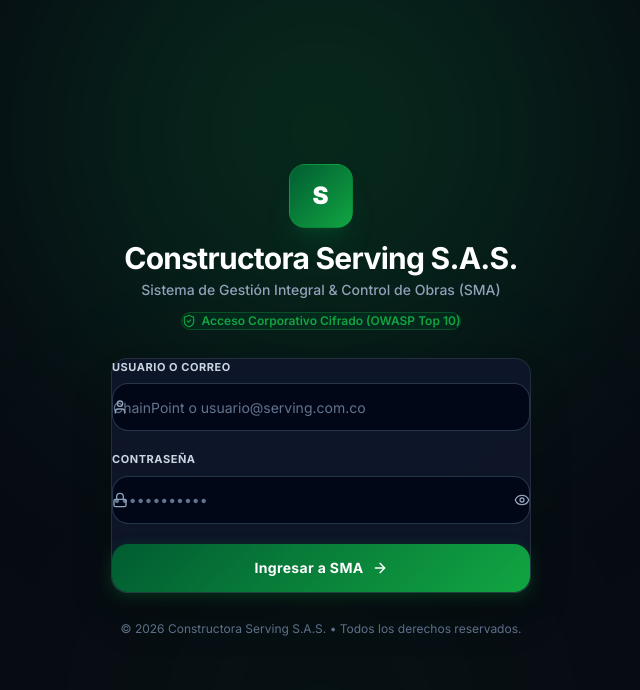
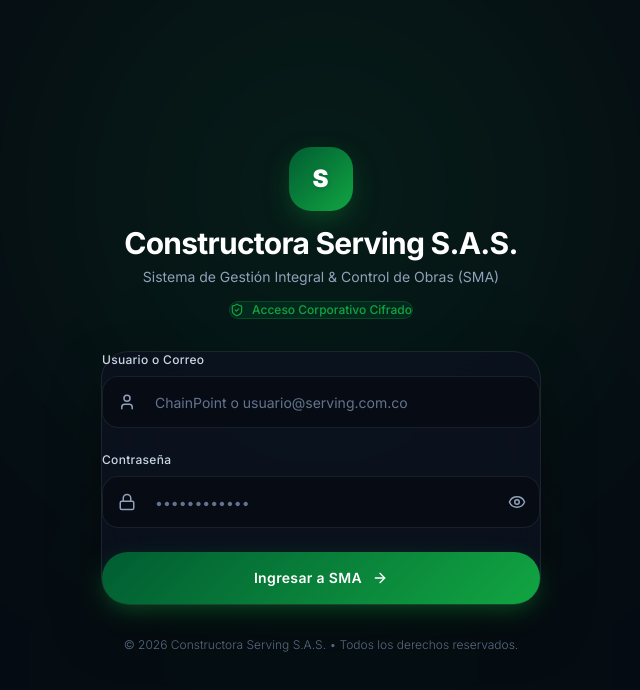
Before and after one commit to MateoSanzMedina/sma, a Next.js app: page /login in a window 1280 px wide. Shown: the top 690 px of the page, without its empty margins (319-959 px from the left). Built offline with nearby package versions, Linux system fonts and the light colour scheme.

Commit message:
design: add 52px inline padding to inputs, rounded-3xl minimalist card, and universal pill buttons

```diff
--- a/src/app/globals.css
+++ b/src/app/globals.css
@@ -218,3 +218,64 @@ body {
 .animate-slide-right {
   animation: slideInRight var(--transition-normal) ease forwards;
 }
+
+/* ===== UI/UX Pro Max - Botones Corporativos Estándar ===== */
+button, input, select, textarea {
+  font-family: inherit;
+}
+
+.btn-serving-primary {
+  display: inline-flex;
+  align-items: center;
+  justify-content: center;
+  gap: 0.5rem;
+  padding: 0.75rem 1.5rem;
+  border-radius: 9999px;
+  font-weight: 600;
+  font-size: 0.875rem;
+  letter-spacing: 0.02em;
+  color: #ffffff;
+  background: linear-gradient(135deg, #015c32 0%, #11a542 100%);
+  box-shadow: 0 4px 15px rgba(17, 165, 66, 0.3);
+  transition: all 250ms cubic-bezier(0.4, 0, 0.2, 1);
+  cursor: pointer;
+  border: none;
+}
+
+.btn-serving-primary:hover {
+  background: linear-gradient(135deg, #014d2a 0%, #14c750 100%);
+  box-shadow: 0 8px 25px rgba(17, 165, 66, 0.45);
+  transform: translateY(-1.5px);
+}
+
+.btn-serving-primary:active {
+  transform: scale(0.98);
+}
+
+.btn-serving-secondary {
+  display: inline-flex;
+  align-items: center;
+  justify-content: center;
+  gap: 0.5rem;
+  padding: 0.75rem 1.5rem;
+  border-radius: 9999px;
+  font-weight: 600;
+  font-size: 0.875rem;
+  color: #cbd5e1;
+  background: rgba(255, 255, 255, 0.04);
+  border: 1px solid rgba(255, 255, 255, 0.1);
+  backdrop-filter: blur(8px);
+  transition: all 250ms cubic-bezier(0.4, 0, 0.2, 1);
+  cursor: pointer;
+}
+
+.btn-serving-secondary:hover {
+  background: rgba(255, 255, 255, 0.08);
+  color: #ffffff;
+  border-color: rgba(255, 255, 255, 0.2);
+  transform: translateY(-1.5px);
+}
+
+.btn-serving-secondary:active {
+  transform: scale(0.98);
+}
--- a/src/app/login/page.tsx
+++ b/src/app/login/page.tsx
@@ -45,75 +45,81 @@ export default function LoginPage() {
   };
 
   return (
-    <div className="min-h-screen w-full flex items-center justify-center bg-[#070B12] px-4 py-8 relative overflow-hidden selection:bg-[#11a542]/30 selection:text-white">
-      {/* Resplandores de Fondo con Paleta Oficial Serving S.A.S. (Verde Bosque & Verde Esmeralda) */}
+    <div className="min-h-screen w-full flex items-center justify-center bg-[#070B12] px-4 py-12 relative overflow-hidden selection:bg-[#11a542]/30 selection:text-white">
+      {/* Resplandor Ambiental Minimalista - Paleta Serving (Verde Esmeralda Sutil) */}
       <div
-        className="pointer-events-none absolute -top-48 left-1/2 -translate-x-1/2 w-[650px] h-[650px] rounded-full blur-[120px] opacity-25"
-        style={{ background: "radial-gradient(circle, #11a542 0%, #015c32 55%, transparent 75%)" }}
+        className="pointer-events-none absolute -top-40 left-1/2 -translate-x-1/2 w-[700px] h-[700px] rounded-full blur-[140px] opacity-20"
+        style={{ background: "radial-gradient(circle, #11a542 0%, #015c32 45%, transparent 70%)" }}
       />
       <div
-        className="pointer-events-none absolute -bottom-48 left-1/2 -translate-x-1/2 w-[550px] h-[550px] rounded-full blur-[120px] opacity-15"
-        style={{ background: "radial-gradient(circle, #015c32 0%, #0B1910 60%, transparent 80%)" }}
+        className="pointer-events-none absolute -bottom-40 left-1/2 -translate-x-1/2 w-[600px] h-[600px] rounded-full blur-[140px] opacity-10"
+        style={{ background: "radial-gradient(circle, #015c32 0%, transparent 65%)" }}
       />
 
-      {/* Contenedor Principal */}
-      <div className="w-full max-w-[420px] flex flex-col items-center gap-7 relative z-10">
+      {/* Contenedor Principal con Espaciado Generoso */}
+      <div className="w-full max-w-[440px] flex flex-col items-center gap-8 relative z-10">
 
-        {/* Emblema y Título Corporativo Serving S.A.S. */}
-        <div className="flex flex-col items-center text-center gap-3">
-          {/* Logo Emblema Oficial con 'S' de Serving */}
+        {/* Cabecera de Marca Serving S.A.S. */}
+        <div className="flex flex-col items-center text-center gap-3.5">
+          {/* Emblema con bordes redondeados orgánicos */}
           <div
-            className="flex h-16 w-16 items-center justify-center rounded-2xl shadow-xl shadow-[#015c32]/30 border border-[#11a542]/40 transition-transform hover:scale-105"
-            style={{ background: "linear-gradient(135deg, #015c32 0%, #11a542 100%)" }}
+            className="flex h-16 w-16 items-center justify-center rounded-[22px] shadow-2xl transition-all duration-300 hover:scale-105"
+            style={{
+              background: "linear-gradient(135deg, #015c32 0%, #11a542 100%)",
+              boxShadow: "0 10px 30px -5px rgba(17, 165, 66, 0.4)"
+            }}
           >
-            <span className="font-display text-2xl font-black text-white tracking-wider">
+            <span className="font-display text-2xl font-black text-white tracking-wider drop-shadow-sm">
               S
             </span>
           </div>
 
-          <div className="flex flex-col gap-1">
+          <div className="flex flex-col gap-1.5 mt-1">
             <h1 className="text-2xl sm:text-3xl font-bold tracking-tight text-white">
               Constructora Serving S.A.S.
             </h1>
-            <p className="text-xs sm:text-sm font-medium text-slate-400">
+            <p className="text-xs sm:text-sm font-normal text-slate-400">
               Sistema de Gestión Integral &amp; Control de Obras (SMA)
             </p>
           </div>
 
-          <div className="inline-flex items-center gap-1.5 rounded-full border border-[#11a542]/30 bg-[#015c32]/20 px-3.5 py-1 text-xs font-semibold text-[#11a542] mt-0.5 backdrop-blur-md">
+          <div className="inline-flex items-center gap-2 rounded-full border border-[#11a542]/25 bg-[#015c32]/25 px-4 py-1.5 text-xs font-medium text-[#11a542] backdrop-blur-md">
             <ShieldCheck className="h-3.5 w-3.5 text-[#11a542]" />
-            Acceso Corporativo Cifrado (OWASP Top 10)
+            <span>Acceso Corporativo Cifrado</span>
           </div>
         </div>
 
-        {/* Tarjeta Ejecutiva de Inicio de Sesión */}
-        <div className="w-full rounded-2xl border border-white/10 bg-slate-900/90 p-6 sm:p-8 shadow-2xl backdrop-blur-xl flex flex-col gap-6">
-
-          {/* Mensaje de Error si aplica */}
+        {/* Tarjeta Ejecutiva Minimalista con Curvatura 'rounded-[28px]' */}
+        <div
+          className="w-full rounded-[28px] border border-white/[0.08] bg-[#0c1220]/80 p-8 sm:p-10 shadow-[0_25px_60px_-15px_rgba(0,0,0,0.7)] backdrop-blur-2xl flex flex-col gap-6"
+        >
+          {/* Notificación de Error */}
           {error && (
-            <div className="flex items-start gap-3 rounded-xl border border-rose-500/30 bg-rose-500/10 p-4 text-xs sm:text-sm font-medium text-rose-300 animate-in fade-in duration-200">
+            <div className="flex items-start gap-3 rounded-2xl border border-rose-500/25 bg-rose-500/10 p-4 text-xs sm:text-sm font-medium text-rose-300 animate-in fade-in duration-200">
               <AlertCircle className="h-5 w-5 shrink-0 text-rose-400 mt-0.5" />
               <span className="leading-relaxed">{error}</span>
             </div>
           )}
 
           {/* Formulario */}
-          <form onSubmit={handleSubmit} className="flex flex-col gap-5 w-full">
+          <form onSubmit={handleSubmit} className="flex flex-col gap-6 w-full">
 
             {/* Campo: Usuario o Correo */}
             <div className="flex flex-col gap-2 w-full text-left">
               <label
                 htmlFor="user-ident"
-                className="text-[11px] font-bold uppercase tracking-wider text-slate-300"
+                className="text-xs font-medium tracking-wide text-slate-300 ml-1"
               >
                 Usuario o Correo
               </label>
 
               <div className="relative flex items-center w-full">
-                {/* Icono perfectamente centrado */}
-                <div className="absolute inset-y-0 left-0 pl-3.5 flex items-center justify-center pointer-events-none text-slate-400">
-                  <UserIcon className="h-4 w-4" />
+                {/* Icono perfectamente ubicado y centrado verticalmente */}
+                <div className="absolute left-4 flex items-center justify-center pointer-events-none text-slate-400 z-10">
+                  <UserIcon className="h-4.5 w-4.5 text-slate-400" />
                 </div>
+
+                {/* Input con padding-left inline explícito de 52px (3.25rem) para evitar cualquier solapamiento */}
                 <input
                   id="user-ident"
                   type="text"
@@ -122,7 +128,8 @@ export default function LoginPage() {
                   placeholder="ChainPoint o usuario@serving.com.co"
                   value={username}
                   onChange={(e) => setUsername(e.target.value)}
-                  className="w-full h-12 rounded-xl border border-slate-700/80 bg-slate-950/90 pl-11 pr-4 text-sm text-white placeholder:text-slate-500 transition-all focus:border-[#11a542] focus:bg-slate-950 focus:outline-none focus:ring-2 focus:ring-[#11a542]/20"
+                  style={{ paddingLeft: "3.25rem", paddingRight: "1.25rem" }}
+                  className="w-full h-13 rounded-2xl border border-white/[0.08] bg-[#070b14] text-sm text-white placeholder:text-slate-500 transition-all duration-200 focus:border-[#11a542] focus:bg-[#070b14] focus:outline-none focus:ring-4 focus:ring-[#11a542]/15"
                 />
               </div>
             </div>
@@ -131,16 +138,18 @@ export default function LoginPage() {
             <div className="flex flex-col gap-2 w-full text-left">
               <label
                 htmlFor="password-ident"
-                className="text-[11px] font-bold uppercase tracking-wider text-slate-300"
+                className="text-xs font-medium tracking-wide text-slate-300 ml-1"
               >
                 Contraseña
               </label>
 
               <div className="relative flex items-center w-full">
-                {/* Icono perfectamente centrado */}
-                <div className="absolute inset-y-0 left-0 pl-3.5 flex items-center justify-center pointer-events-none text-slate-400">
-                  <Lock className="h-4 w-4" />
+                {/* Icono de candado centrado */}
+                <div className="absolute left-4 flex items-center justify-center pointer-events-none text-slate-400 z-10">
+                  <Lock className="h-4.5 w-4.5 text-slate-400" />
                 </div>
+
+                {/* Input con paddings explícitos izquierda y derecha */}
                 <input
                   id="password-ident"
                   type={showPassword ? "text" : "password"}
@@ -149,42 +158,36 @@ export default function LoginPage() {
                   placeholder="••••••••••••"
                   value={password}
                   onChange={(e) => setPassword(e.target.value)}
-                  className="w-full h-12 rounded-xl border border-slate-700/80 bg-slate-950/90 pl-11 pr-11 text-sm text-white placeholder:text-slate-500 transition-all focus:border-[#11a542] focus:bg-slate-950 focus:outline-none focus:ring-2 focus:ring-[#11a542]/20"
+                  style={{ paddingLeft: "3.25rem", paddingRight: "3.25rem" }}
+                  className="w-full h-13 rounded-2xl border border-white/[0.08] bg-[#070b14] text-sm text-white placeholder:text-slate-500 transition-all duration-200 focus:border-[#11a542] focus:bg-[#070b14] focus:outline-none focus:ring-4 focus:ring-[#11a542]/15"
                 />
-                {/* Botón ver/ocultar contraseña perfectamente centrado */}
+
+                {/* Botón Ver/Ocultar con espacio independiente */}
                 <button
                   type="button"
                   onClick={() => setShowPassword(!showPassword)}
-                  className="absolute inset-y-0 right-0 pr-3.5 flex items-center justify-center text-slate-400 hover:text-white transition-colors cursor-pointer"
+                  className="absolute right-3.5 p-2 rounded-xl text-slate-400 hover:text-white hover:bg-white/[0.06] transition-colors cursor-pointer flex items-center justify-center"
                   title={showPassword ? "Ocultar contraseña" : "Ver contraseña"}
                 >
-                  {showPassword ? <EyeOff className="h-4 w-4" /> : <Eye className="h-4 w-4" />}
+                  {showPassword ? <EyeOff className="h-4.5 w-4.5" /> : <Eye className="h-4.5 w-4.5" />}
                 </button>
               </div>
             </div>
 
-            {/* Botón de Ingreso con Paleta Verde Serving */}
+            {/* Botón Principal: Píldora Ejecutiva en Verde Serving */}
             <button
               type="submit"
               disabled={isSubmitting}
-              className="mt-2 w-full h-12 rounded-xl text-white font-bold text-sm tracking-wide shadow-lg active:scale-[0.99] transition-all flex items-center justify-center gap-2 cursor-pointer disabled:cursor-not-allowed disabled:opacity-60"
+              className="mt-2 w-full h-13 rounded-full text-white font-semibold text-sm tracking-wide transition-all duration-300 flex items-center justify-center gap-2.5 cursor-pointer disabled:cursor-not-allowed disabled:opacity-50 active:scale-[0.98] hover:-translate-y-0.5"
               style={{
                 background: "linear-gradient(135deg, #015c32 0%, #11a542 100%)",
-                boxShadow: "0 4px 15px rgba(17, 165, 66, 0.25)"
-              }}
-              onMouseEnter={(e) => {
-                e.currentTarget.style.background = "linear-gradient(135deg, #014d2a 0%, #14c750 100%)";
-                e.currentTarget.style.boxShadow = "0 6px 20px rgba(17, 165, 66, 0.35)";
-              }}
-              onMouseLeave={(e) => {
-                e.currentTarget.style.background = "linear-gradient(135deg, #015c32 0%, #11a542 100%)";
-                e.currentTarget.style.boxShadow = "0 4px 15px rgba(17, 165, 66, 0.25)";
+                boxShadow: "0 8px 25px -4px rgba(17, 165, 66, 0.45)"
               }}
             >
               {isSubmitting ? (
                 <>
                   <div className="h-4 w-4 animate-spin rounded-full border-2 border-white border-t-transparent" />
-                  <span>Validando credenciales...</span>
+                  <span>Autenticando...</span>
                 </>
               ) : (
                 <>
@@ -197,8 +200,8 @@ export default function LoginPage() {
 
         </div>
 
-        {/* Footer Legal Corporativo */}
-        <p className="text-center text-xs text-slate-500">
+        {/* Footer Minimalista */}
+        <p className="text-center text-xs text-slate-500 font-light">
           &copy; {new Date().getFullYear()} Constructora Serving S.A.S. &bull; Todos los derechos reservados.
         </p>
 
```
